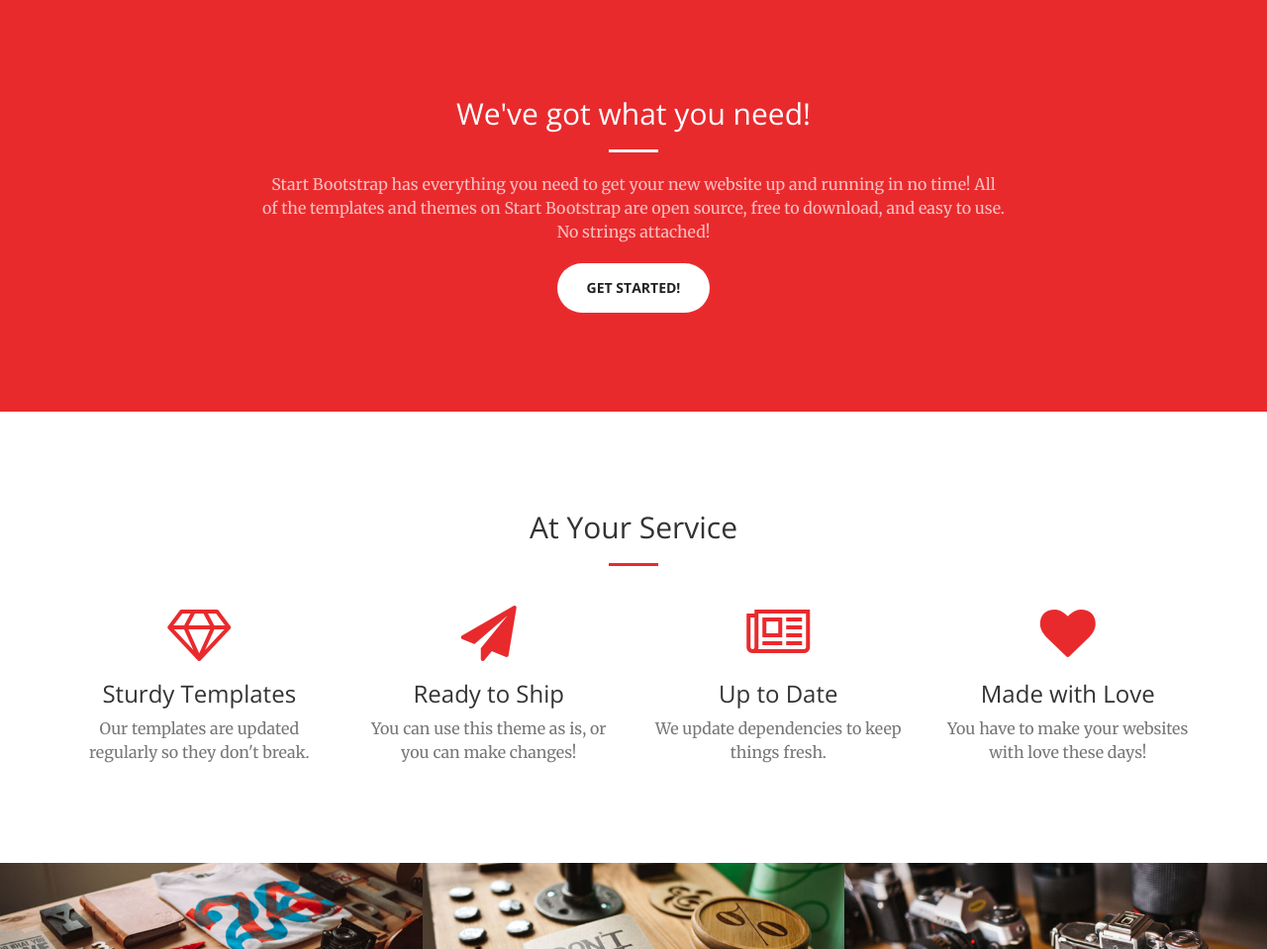
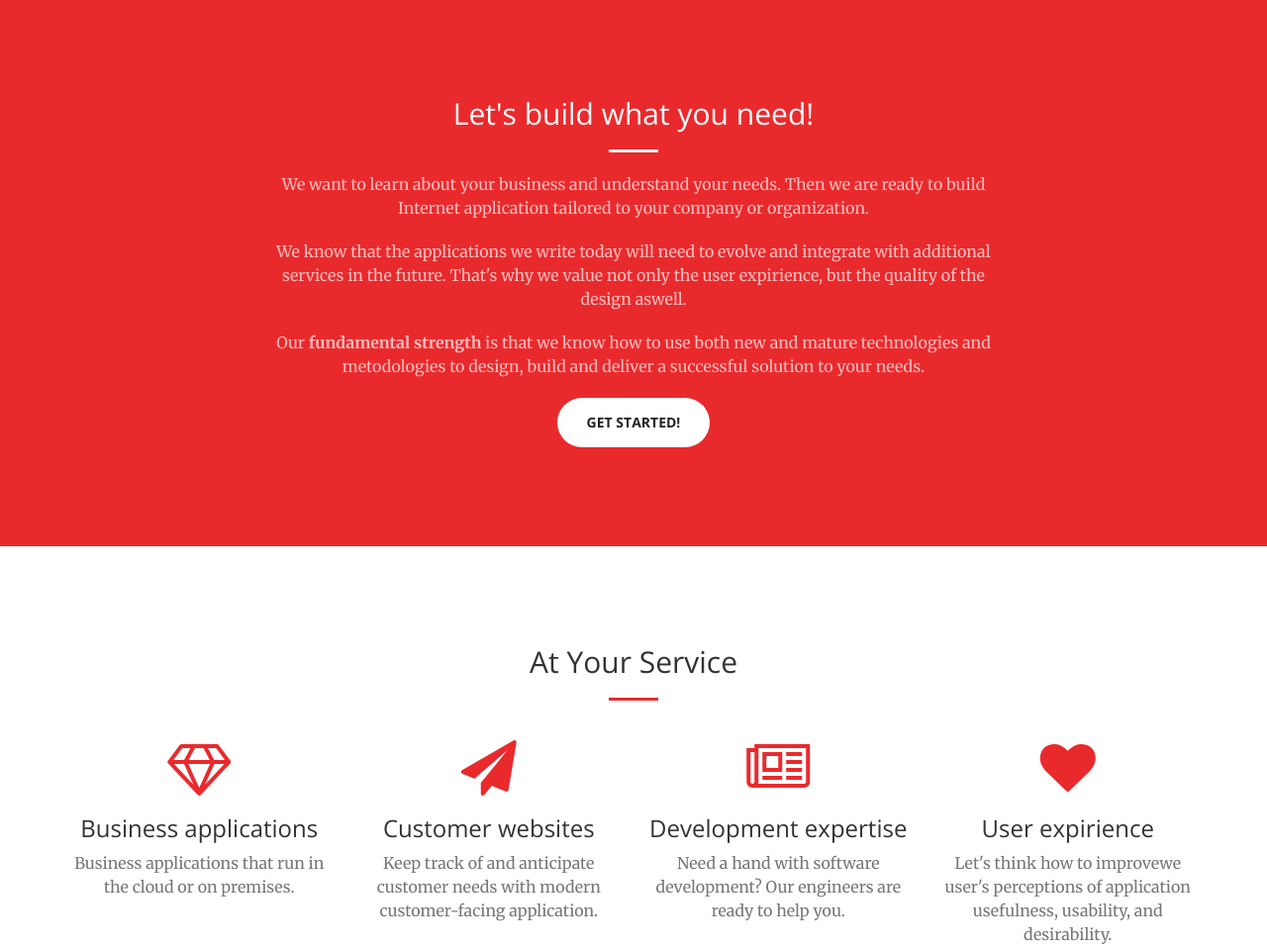
Before and after one commit to alcancepl/alcancepl.github.io, a website: page index.html in a window 1280 px wide. Shown: the part 802-1761 px from the top of the page at 99% size. Drawn offline with nearby package versions, Linux system fonts and the light colour scheme.

Commit message:
Added some more description and favico.

```diff
--- a/index.html
+++ b/index.html
@@ -7,9 +7,13 @@
     <meta http-equiv="X-UA-Compatible" content="IE=edge">
     <meta name="viewport" content="width=device-width, initial-scale=1">
     <meta name="description" content="">
-    <meta name="author" content="">
+    <meta name="author" content="Alcance">
+    <meta name="google-site-verification" content="PMpHifOZTKwaAG3UPlDG8Ng85ll1lNf3yvKAIzgX8mM" />
 
     <title>Alcance</title>
+
+    <link rel="icon" type="image/png" href="favicon.png" />
+    <link rel="apple-itouch-icon" href="apple-touch-icon.png" />
 
     <!-- Bootstrap Core CSS -->
     <link rel="stylesheet" href="https://maxcdn.bootstrapcdn.com/bootstrap/3.3.6/css/bootstrap.min.css" type="text/css">
@@ -75,9 +79,9 @@
     <header>
         <div class="header-content">
             <div class="header-content-inner">
-                <h1>Your Favorite Source of Free Bootstrap Themes</h1>
+                <h1>successful internet applications</h1>
                 <hr>
-                <p>Start Bootstrap can help you build better websites using the Bootstrap CSS framework! Just download your template and start going, no strings attached!</p>
+                <p>Software applications evolve: <strong>reach your full potential</strong> thanks to the apps that work from anywhere, using any device.</p>
                 <a href="#about" class="btn btn-primary btn-xl page-scroll">Find Out More</a>
             </div>
         </div>
@@ -87,9 +91,11 @@
         <div class="container">
             <div class="row">
                 <div class="col-lg-8 col-lg-offset-2 text-center">
-                    <h2 class="section-heading">We've got what you need!</h2>
+                    <h2 class="section-heading">Let's build what you need!</h2>
                     <hr class="light">
-                    <p class="text-faded">Start Bootstrap has everything you need to get your new website up and running in no time! All of the templates and themes on Start Bootstrap are open source, free to download, and easy to use. No strings attached!</p>
+                    <p class="text-faded">We want to learn about your business and understand your needs. Then we are ready to build Internet application tailored to your company or organization.</p>
+                    <p class="text-faded">We know that the applications we write today will need to evolve and integrate with additional services in the future. That's why we value not only the user expirience, but the quality of the design aswell.</p>
+                    <p class="text-faded">Our <strong>fundamental strength</strong> is that we know how to use both new and mature technologies and metodologies to design, build and deliver a successful solution to your needs.</p>
                     <a href="#services" class="page-scroll btn btn-default btn-xl">Get Started!</a>
                 </div>
             </div>
@@ -110,29 +116,29 @@
                 <div class="col-lg-3 col-md-6 text-center">
                     <div class="service-box">
                         <i class="fa fa-4x fa-diamond wow bounceIn text-primary"></i>
-                        <h3>Sturdy Templates</h3>
-                        <p class="text-muted">Our templates are updated regularly so they don't break.</p>
+                        <h3>Business applications</h3>
+                        <p class="text-muted">Business applications that run in the cloud or on premises.</p>
                     </div>
                 </div>
                 <div class="col-lg-3 col-md-6 text-center">
                     <div class="service-box">
                         <i class="fa fa-4x fa-paper-plane wow bounceIn text-primary" data-wow-delay=".1s"></i>
-                        <h3>Ready to Ship</h3>
-                        <p class="text-muted">You can use this theme as is, or you can make changes!</p>
+                        <h3>Customer websites</h3>
+                        <p class="text-muted">Keep track of and anticipate customer needs with modern customer-facing application.</p>
                     </div>
                 </div>
                 <div class="col-lg-3 col-md-6 text-center">
                     <div class="service-box">
                         <i class="fa fa-4x fa-newspaper-o wow bounceIn text-primary" data-wow-delay=".2s"></i>
-                        <h3>Up to Date</h3>
-                        <p class="text-muted">We update dependencies to keep things fresh.</p>
+                        <h3>Development expertise</h3>
+                        <p class="text-muted">Need a hand with software development? Our engineers are ready to help you.</p>
                     </div>
                 </div>
                 <div class="col-lg-3 col-md-6 text-center">
                     <div class="service-box">
                         <i class="fa fa-4x fa-heart wow bounceIn text-primary" data-wow-delay=".3s"></i>
-                        <h3>Made with Love</h3>
-                        <p class="text-muted">You have to make your websites with love these days!</p>
+                        <h3>User expirience</h3>
+                        <p class="text-muted">Let's think how to improvewe user's perceptions of application usefulness, usability, and desirability.</p>
                     </div>
                 </div>
             </div>
@@ -257,7 +263,7 @@
                 <div class="col-xs-12 text-center" style="margin-top: 50px">
                     <strong>Alcance Sp. z o.o.</strong>
                     <span>ul. Wiezienna 21B/19, PL 50-118 Wroclaw</span>
-                    <br/>
+                    <br />
                     <span>NIP: 897-17-79-384, REGON: 021760884</span>
                     <br />
                     <a target="_blank" href="http://maps.google.pl/maps?q=alcance,+wroc%C5%82aw&hl=pl&ie=UTF8&sll=52.025459,19.204102&sspn=11.353276,19.753418&vpsrc=0&hq=alcance,&hnear=Wroc%C5%82aw,+dolno%C5%9Bl%C4%85skie&t=m&z=16&iwloc=A"><small>Show on map</small></a>
```
Also changed, not shown: indexp.html (+9 -3 lines), apple-touch-icon.png (added), favicon.ico (added), favicon.png (added), 1 other file.
